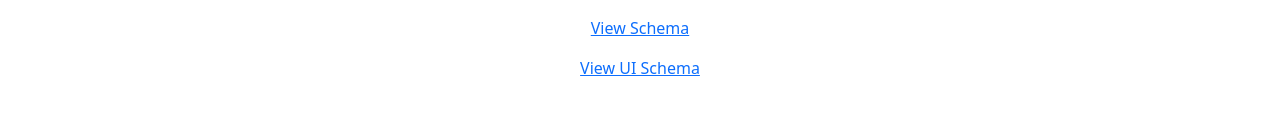
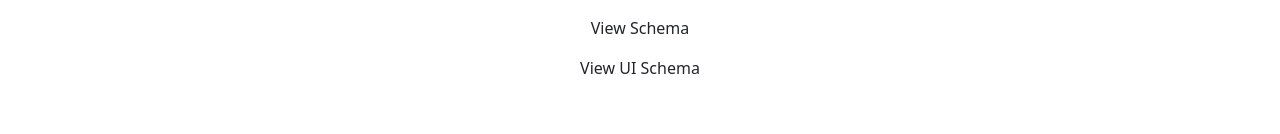
Before and after one commit to sethukumar0001/formbuilder, a React (Create React App) app: page / in a window 1280 px wide. Shown: the top 134 px of the page. Built offline with nearby package versions, Linux system fonts and the light colour scheme.

Commit message:
updated code

```diff
--- a/src/App.js
+++ b/src/App.js
@@ -88,11 +88,11 @@ function App() {
 
 	return (
 		<Fragment>
-			<div className="text-center mt-3" onClick={handleModal1}>
-				<a className="text-center mt-3" href="#">View Schema</a>
+			<div className="text-center mt-3" style={{cursor:'pointer'}} onClick={handleModal1}>
+				View Schema
 			</div>
-			<div className="text-center mt-3" onClick={handleModal2}>
-				<a className="text-center mt-3" href="#">View UI Schema</a>
+			<div className="text-center mt-3" style={{cursor:'pointer'}} onClick={handleModal2}>
+				View UI Schema
 			</div>
 
 			<div className="d-flex justify-center-between mt-5 align-content-center">
```
